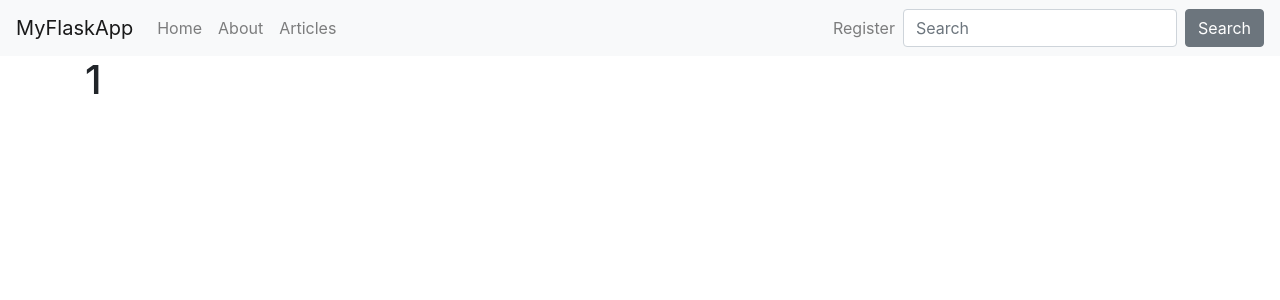
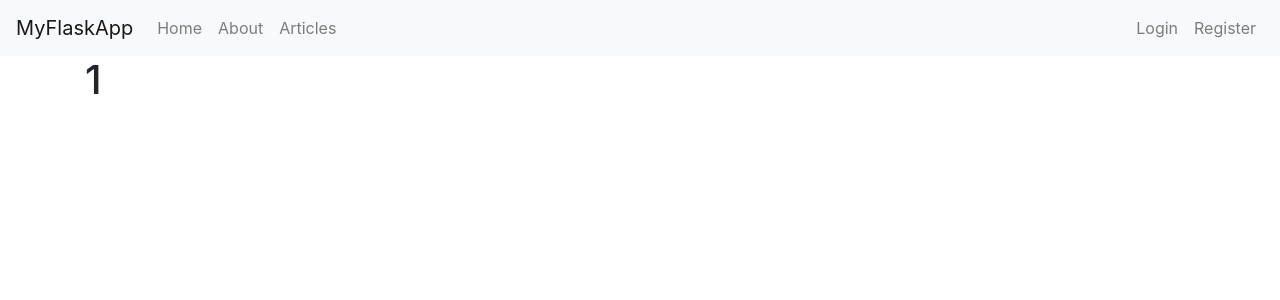
Before and after one commit to atharvakokatee/flask-blogsite, a Flask app: page /article/1/ in a window 1280 px wide. Shown: the top 300 px of the page. Run offline with Flask 2, Linux system fonts and the light colour scheme; some libraries are stand-ins or nearby versions.

Commit message:
Add articles

```diff
--- a/app.py
+++ b/app.py
@@ -3,6 +3,7 @@ from data import Articles
 from flask_mysqldb import MySQL
 from wtforms import Form, StringField, TextAreaField, PasswordField, validators
 from passlib.hash import sha256_crypt
+from functools import wraps
 
 app = Flask(__name__)
 
@@ -22,18 +23,22 @@ Articles = Articles()
 def index():
     return render_template('home.html')
 
+#About
 @app.route('/about')
 def about():
     return render_template('about.html')
 
+#Articles
 @app.route('/articles')
 def articles():
     return render_template('articles.html', articles = Articles)
 
+#Single article
 @app.route('/article/<string:id>/')
 def article(id):
     return render_template('article.html', id=id)
 
+#Register Form Class
 class RegisterForm(Form):
     name = StringField('Name', [validators.length(min=1, max=50)])
     username = StringField('Username', [validators.Length(min=4, max=25)])
@@ -44,6 +49,7 @@ class RegisterForm(Form):
     ])
     confirm = PasswordField('Confirm Password')
 
+#User Register
 @app.route('/register', methods=['GET', 'POST'])
 def register():
     form = RegisterForm(request.form)
@@ -65,8 +71,71 @@ def register():
         cur.close()
 
         flash('You are now registered and can log in', 'success')
-        return redirect(url_for('index'))
+        return redirect(url_for('login'))
     return render_template('register.html', form=form)
+
+# User login
+@app.route('/login', methods=['GET','POST'])
+def login():
+    if request.method == 'POST':
+        #Get Form Fields
+        username = request.form['username']
+        password_candidate = request.form['password']
+
+        #Create cursor
+        cur = mysql.connection.cursor()
+
+        #Get user by username
+        result = cur.execute("SELECT * FROM users WHERE username = %s", [username])
+
+        if result > 0:
+            #Get stored hash
+            data = cur.fetchone()
+            password = data['password']
+
+            #Compare the passwords
+
+            if sha256_crypt.verify(password_candidate, password):
+                # Passed
+                session['logged_in'] = True
+                session['username'] = username
+
+                flash('You are now logged in', 'success')
+                return redirect(url_for('dashboard'))
+            else:
+                error = 'Invalid Login'
+                return render_template('login.html', error=error)
+                #close connection
+            cur.close()
+        else:
+            error = 'Username not found'
+            return render_template('login.html', error=error)
+
+    return render_template('login.html')
+
+# Check if user logged in
+def is_logged_in(f):
+    @wraps(f)
+    def wrap(*args, **kwargs):
+        if 'logged_in' in session:
+            return f(*args, **kwargs)
+        else:
+            flash('Unauthorized, Please login', 'danger')
+            return redirect(url_for('login'))
+    return wrap
+
+#User logout
+@app.route('/logout')
+def logout():
+    session.clear()
+    flash('You are now logged out', 'success')
+    return redirect(url_for('login'))
+
+#Dashboard
+@app.route('/dashboard')
+@is_logged_in
+def dashboard():
+    return render_template('dashboard.html')
 
 if __name__ == '__main__':
     app.secret_key='secret123'
--- a/templates/includes/_messages.html
+++ b/templates/includes/_messages.html
@@ -5,3 +5,11 @@
     {% endfor %}
   {% endif %}
 {% endwith %}
+
+{% if error %}
+    <div class="alert alert-danger">{{error}}</div>
+{% endif %}
+
+{% if msg %}
+    <div class="alert alert-success">{{msg}}</div>
+{% endif %}
--- a/templates/includes/_navbar.html
+++ b/templates/includes/_navbar.html
@@ -17,13 +17,21 @@
         </li>
       </ul>
       <ul class="navbar-nav navbar-right">
-        <li class="nav-item">
-          <a class="nav-link" href="/register">Register</a>
-        </li>
+        {% if session.logged_in %}
+          <li class="nav-item">
+            <a class="nav-link" href="/logout">Logout</a>
+          </li>
+          <li class="nav-item">
+            <a class="nav-link" href="/dashboard">Dashboard</a>
+          </li>
+        {% else %}
+          <li class="nav-item">
+            <a class="nav-link" href="/login">Login</a>
+          </li>
+          <li class="nav-item">
+            <a class="nav-link" href="/register">Register</a>
+          </li>
+        {% endif %}
       </ul>
-      <form class="form-inline my-2 my-lg-0">
-        <input class="form-control mr-sm-2" type="text" placeholder="Search" aria-label="Search">
-        <button class="btn btn-secondary my-2 my-sm-0" type="submit">Search</button>
-      </form>
     </div>
   </nav>
```
Also changed, not shown: templates/dashboard.html (added, +7 -0 lines), templates/login.html (added, +18 -0 lines).
